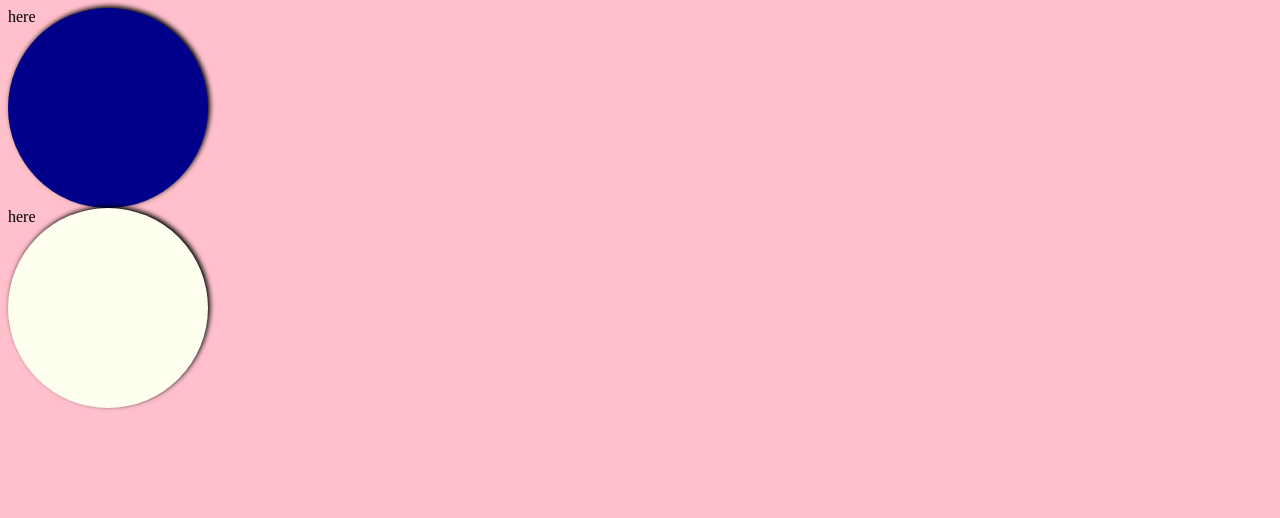
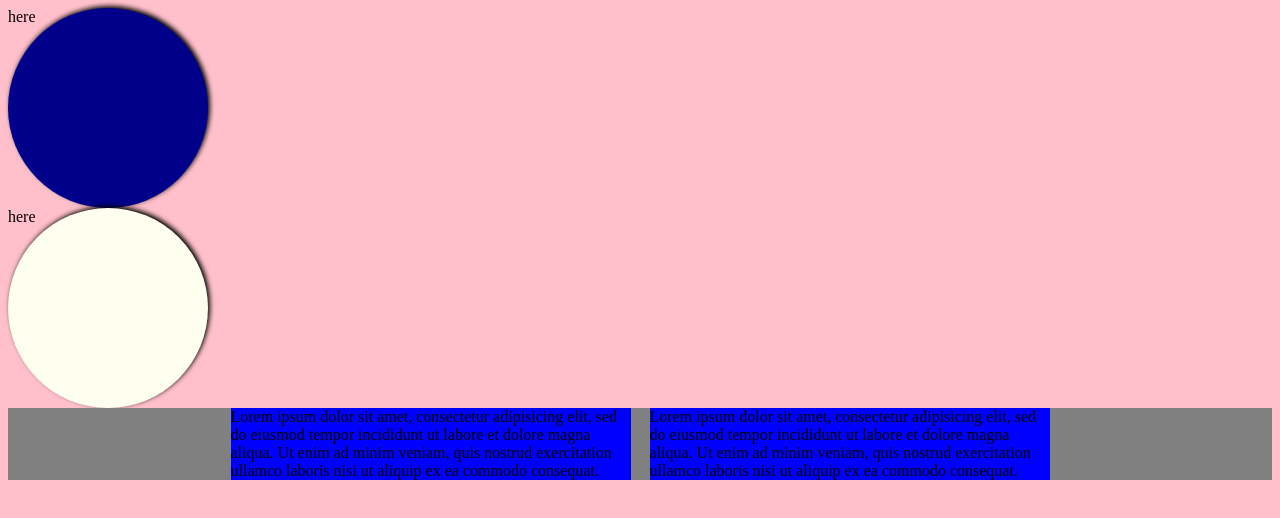
Before and after one commit to Cerchie/css-sql-visualizer, a plain HTML site: page index.html in a window 1280 px wide. Drawn offline with Linux system fonts and the light colour scheme.

Commit message:
possible layout

```diff
--- a/index.html
+++ b/index.html
@@ -10,6 +10,21 @@
   <body>
     <div class="div-dark">here</div>
     <div class="div-light">here</div>
+    <div class="wrap">
+
+
+      <div class="box">
+    Lorem ipsum dolor sit amet, consectetur adipisicing elit, sed do eiusmod tempor incididunt ut labore et dolore magna aliqua. Ut enim ad minim veniam, quis nostrud exercitation ullamco laboris nisi ut aliquip ex ea commodo consequat.
+  </div>
+
+  <div class="box">
+  Lorem ipsum dolor sit amet, consectetur adipisicing elit, sed do eiusmod tempor incididunt ut labore et dolore magna aliqua. Ut enim ad minim veniam, quis nostrud exercitation ullamco laboris nisi ut aliquip ex ea commodo consequat.
+  </div>
+
+
+  </div>
+
+  </div>
   </body>
 </html>
 <!-- //resource: https://twitter.com/lynnandtonic/status/1450832119685476352 -->
--- a/styles.css
+++ b/styles.css
@@ -15,3 +15,16 @@ body {
   background: ivory;
   box-shadow: 2px -2px 5px black;
 }
+
+.wrap {
+  background: gray;
+  text-align: center;
+}
+
+.box {
+  width: 400px;
+  background: blue;
+  display: inline-block;
+  margin: 0 7.5px;
+  text-align: left;
+}
```
